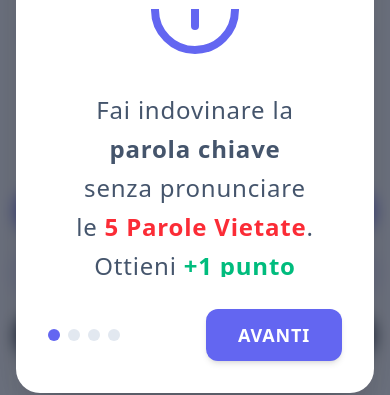
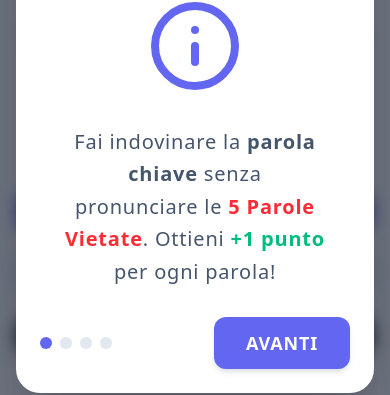
Before and after one commit to prof-memmo/ops-storia, a Next.js app: page / in a window 390 px wide. Both pictures are taken after a click on the button 57 px from the left and 726 px from the top of the page. Shown: the part 279-674 px from the top of the page. Built offline with nearby package versions, Linux system fonts and the light colour scheme.

Commit message:
fix: adjust tutorial modal text and padding for mobile

```diff
--- a/src/app/page.tsx
+++ b/src/app/page.tsx
@@ -116,7 +116,7 @@ export default function Home() {
                  <img src="/ops-storia/images/prof_memmo_full.jpg" alt="Prof Memmo" className="w-[120%] object-contain mix-blend-multiply drop-shadow-xl" />
               </div>
 
-              <div className="w-full md:w-2/3 p-8 flex flex-col relative h-[500px]">
+              <div className="w-full md:w-2/3 p-6 sm:p-8 flex flex-col relative h-[500px]">
                 <button
                   onClick={() => setShowTutorial(false)}
                   className="absolute top-4 right-4 p-2 bg-slate-100 hover:bg-slate-200 text-slate-600 rounded-full z-10"
@@ -132,7 +132,7 @@ export default function Home() {
                       <motion.div key="step0" initial={{ x: 50, opacity: 0 }} animate={{ x: 0, opacity: 1 }} exit={{ x: -50, opacity: 0 }} className="absolute inset-0 flex items-center justify-center">
                         <div className="flex flex-col items-center text-center w-full max-w-md px-6">
                           <Info className="w-24 h-24 sm:w-32 sm:h-32 text-primary-500 mb-8" />
-                          <p className="text-2xl text-slate-600 font-medium leading-relaxed">Fai indovinare la <strong>parola chiave</strong> senza pronunciare le <span className="text-red-500 font-bold">5 Parole Vietate</span>. Ottieni <strong className="text-emerald-500">+1 punto</strong> per ogni parola!</p>
+                          <p className="text-xl sm:text-2xl text-slate-600 font-medium leading-relaxed">Fai indovinare la <strong>parola chiave</strong> senza pronunciare le <span className="text-red-500 font-bold">5 Parole Vietate</span>. Ottieni <strong className="text-emerald-500">+1 punto</strong> per ogni parola!</p>
                         </div>
                       </motion.div>
                     )}
@@ -140,7 +140,7 @@ export default function Home() {
                       <motion.div key="step1" initial={{ x: 50, opacity: 0 }} animate={{ x: 0, opacity: 1 }} exit={{ x: -50, opacity: 0 }} className="absolute inset-0 flex items-center justify-center">
                         <div className="flex flex-col items-center text-center w-full max-w-md px-6">
                           <AlertOctagon className="w-24 h-24 sm:w-32 sm:h-32 text-red-500 mb-8" />
-                          <p className="text-2xl text-slate-600 font-medium leading-relaxed">Se pronunci una <span className="text-red-500 font-bold">Parola Vietata</span>, la squadra avversaria preme <strong>OPS!</strong> rubandoti il punto!</p>
+                          <p className="text-xl sm:text-2xl text-slate-600 font-medium leading-relaxed">Se pronunci una <span className="text-red-500 font-bold">Parola Vietata</span>, la squadra avversaria preme <strong>OPS!</strong> rubandoti il punto!</p>
                         </div>
                       </motion.div>
                     )}
@@ -148,7 +148,7 @@ export default function Home() {
                       <motion.div key="step2" initial={{ x: 50, opacity: 0 }} animate={{ x: 0, opacity: 1 }} exit={{ x: -50, opacity: 0 }} className="absolute inset-0 flex items-center justify-center">
                         <div className="flex flex-col items-center text-center w-full max-w-md px-6">
                           <SkipForward className="w-24 h-24 sm:w-32 sm:h-32 text-amber-500 mb-8" />
-                          <p className="text-2xl text-slate-600 font-medium leading-relaxed">Puoi scartare massimo <strong>2 carte</strong> per turno, ma regali <strong className="text-red-500">+1 punto</strong> agli avversari!</p>
+                          <p className="text-xl sm:text-2xl text-slate-600 font-medium leading-relaxed">Puoi scartare massimo <strong>2 carte</strong> per turno, ma regali <strong className="text-red-500">+1 punto</strong> agli avversari!</p>
                         </div>
                       </motion.div>
                     )}
@@ -156,7 +156,7 @@ export default function Home() {
                       <motion.div key="step3" initial={{ x: 50, opacity: 0 }} animate={{ x: 0, opacity: 1 }} exit={{ x: -50, opacity: 0 }} className="absolute inset-0 flex items-center justify-center">
                         <div className="flex flex-col items-center text-center w-full max-w-md px-6">
                           <Timer className="w-24 h-24 sm:w-32 sm:h-32 text-blue-500 mb-8" />
-                          <p className="text-2xl text-slate-600 font-medium leading-relaxed">Avanzando sul tabellone potrai pescare carte magiche con <strong className="text-purple-600">effetti speciali</strong> (come tempo doppio o scarti infiniti).</p>
+                          <p className="text-xl sm:text-2xl text-slate-600 font-medium leading-relaxed">Avanzando sul tabellone potrai pescare carte magiche con <strong className="text-purple-600">effetti speciali</strong> (come tempo doppio o scarti infiniti).</p>
                         </div>
                       </motion.div>
                     )}
```
